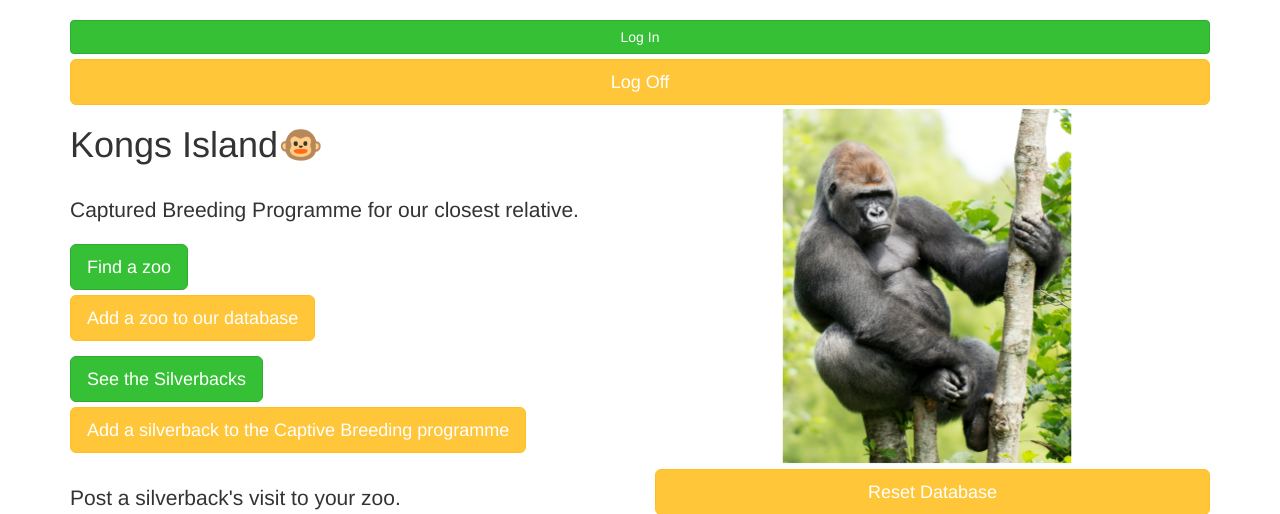
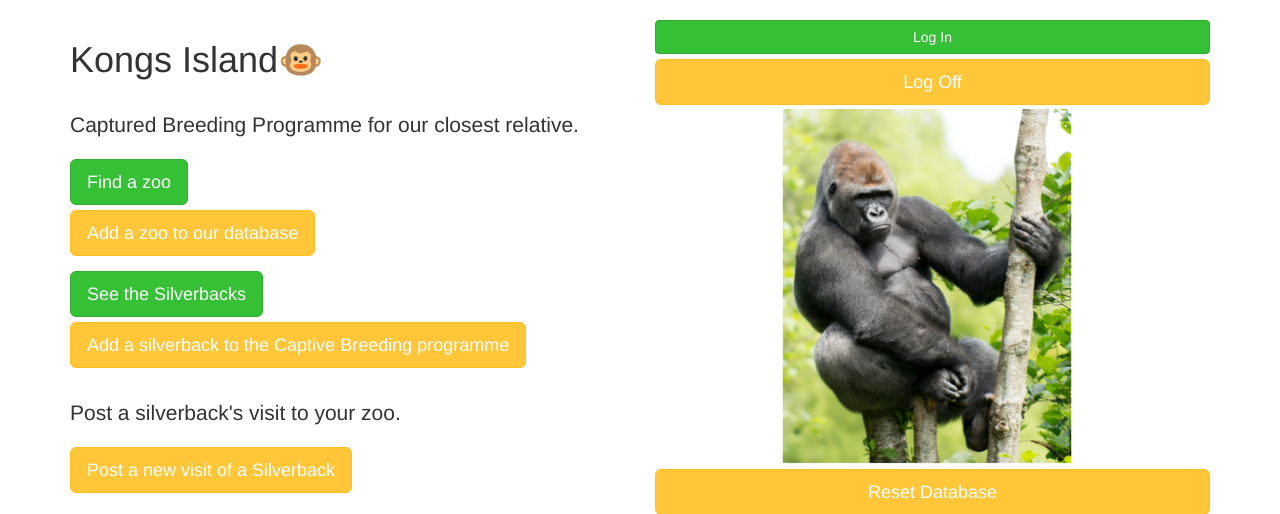
Before and after one commit to timgrahame/Capstone, a Flask app: page / in a window 1280 px wide. Shown: the part 60-574 px from the top of the page. Run offline with Flask 2, Linux system fonts and the light colour scheme; some libraries are stand-ins or nearby versions.

Commit message:
Update home.html

```diff
--- a/templates/pages/home.html
+++ b/templates/pages/home.html
@@ -1,10 +1,6 @@
 {% extends 'layouts/main.html' %}
 {% block title %}KongsIsland{% endblock %}
 {% block content %}
-<div class="login-box auth0-box before">
-    <a class="btn btn-primary btn-success btn-login btn-block" href="/login">Log In</a>
-	<a class="btn btn-primary btn-lg btn-logout btn-block" href="/logout">Log Off</a>
-</div>
 <div class="row">
 	<div class="col-sm-6">
 		<h1>Kongs Island🐵</h1>
@@ -26,6 +22,8 @@
 		</h3>
 	</div>
 	<div class="col-sm-6 hidden-sm hidden-xs">
+		<a class="btn btn-primary btn-success btn-login btn-block" href="/login">Log In</a>
+		<a class="btn btn-primary btn-lg btn-logout btn-block" href="/logout">Log Off</a>
 		<img id="front-splash" src="{{ url_for('static',filename='img/TitleGorilla.jpg') }}" alt="The Handsome Chap" />
 		<a class="btn btn-primary btn-lg btn-logout btn-block" href="/reset_database">Reset Database</a>
 	</div>
```
